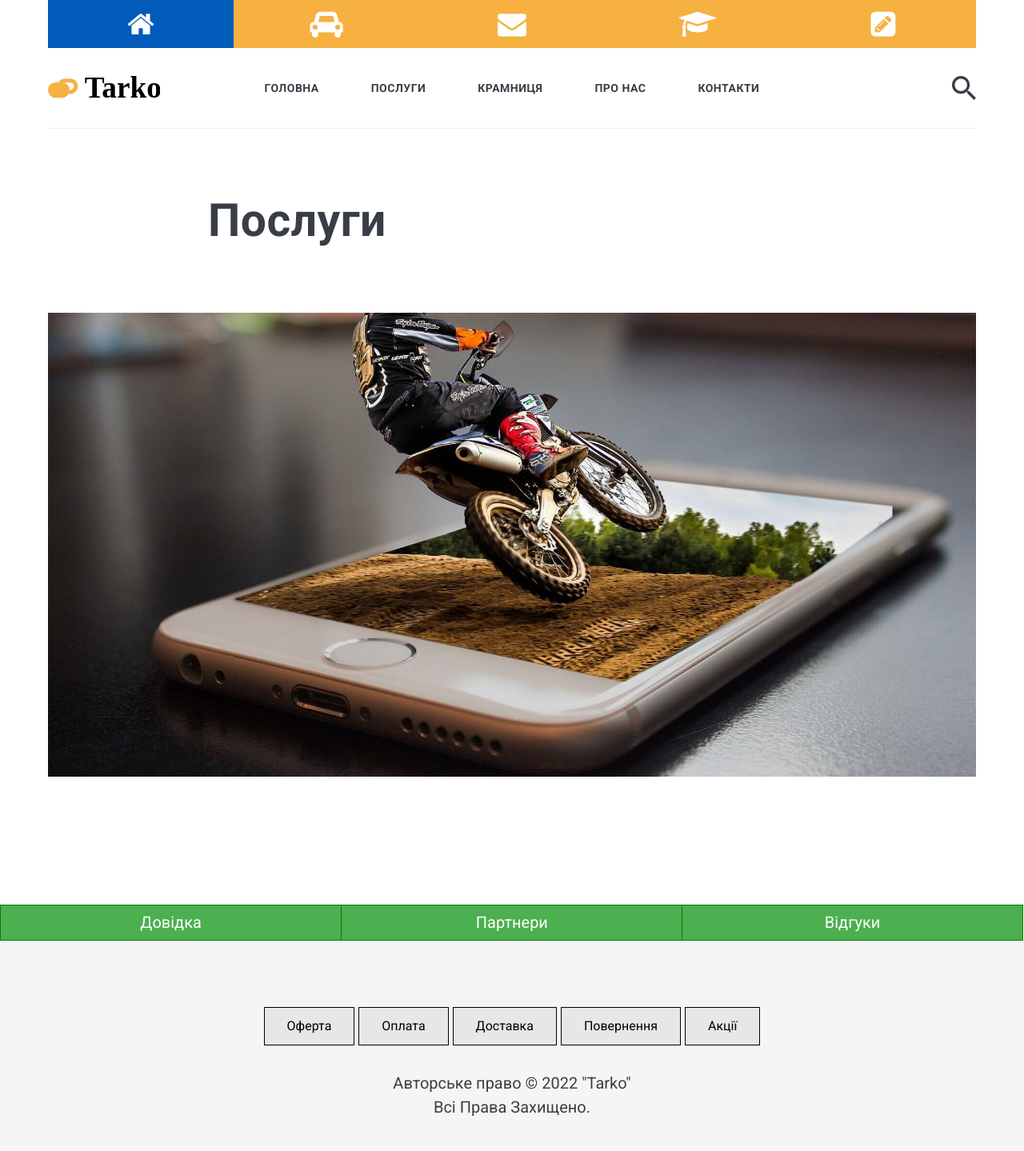
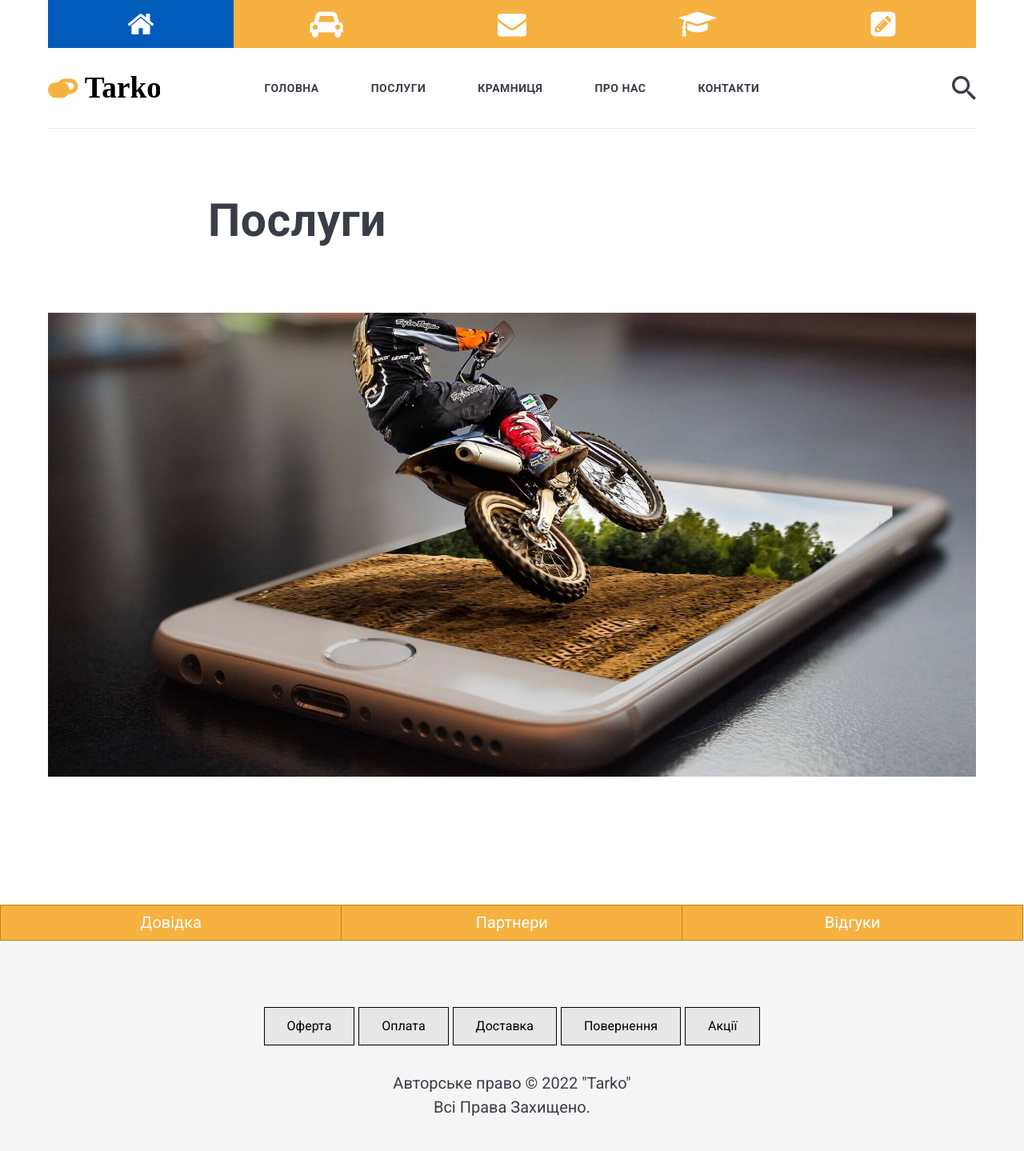
Before and after one commit to itarko/itarko.github.io, a Jekyll site: the page built from _pages/01-posluhy.md, in a window 1280 px wide. Shown: the whole page at 80% size. Built offline with Jekyll 4.4.1, drawn with Linux system fonts in a browser that asks for light colours; nearby versions of some CDN libraries.

Commit message:
Update footer.html

```diff
--- a/_includes/footer.html
+++ b/_includes/footer.html
@@ -3,8 +3,8 @@
 <!-- ThreeLowerButtons -->
 <style>
 .btn-group button {
-    background-color: #4CAF50; /* Green background */
-    border: 1px solid green; /* Green border */
+    background-color: #f6b141; /* Orange background */
+    border: 1px solid #cd820a; /* Orange border */
     color: white; /* White text */
     padding: 10px 24px; /* Some padding */
     cursor: pointer; /* Pointer/hand icon */
@@ -24,7 +24,7 @@
 
 /* Add a background color on hover */
 .btn-group button:hover {
-    background-color: #3e8e41;
+    background-color: #ea940b;
 }
 </style>
 <body>
```
